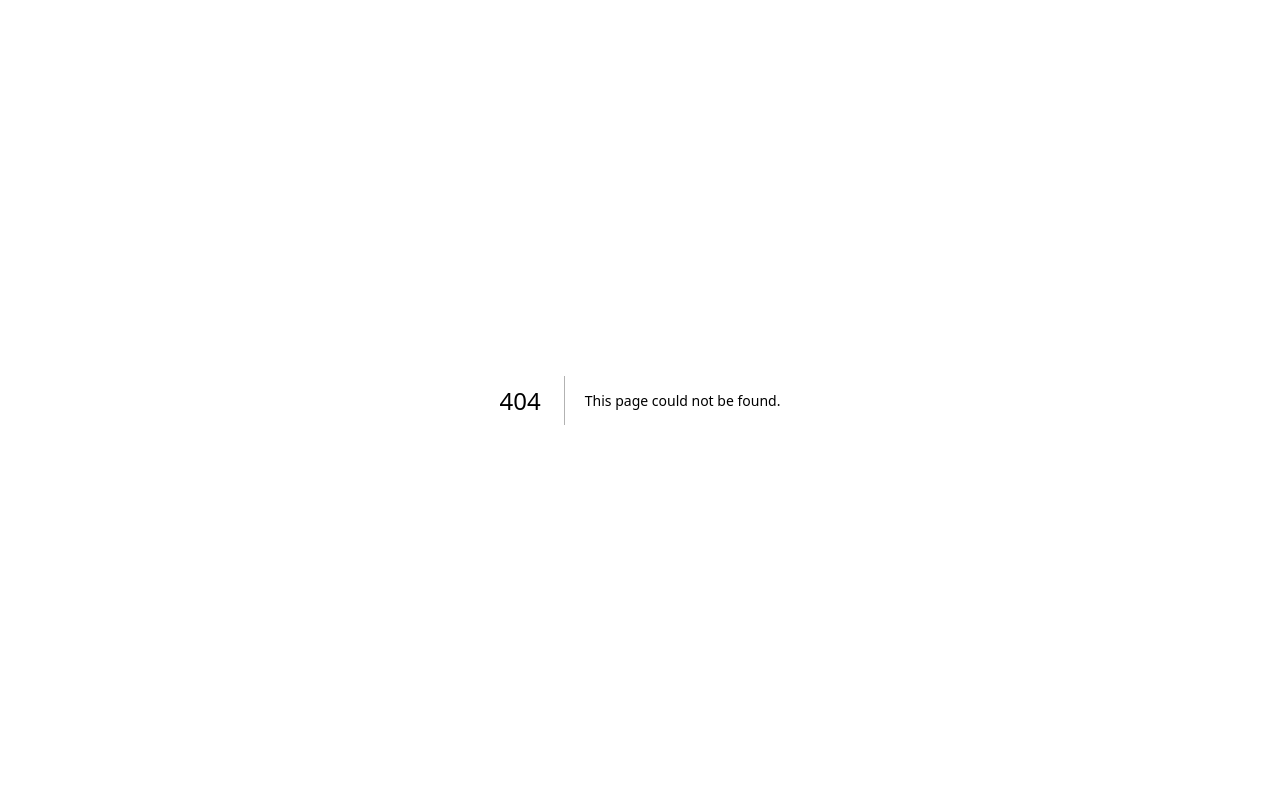
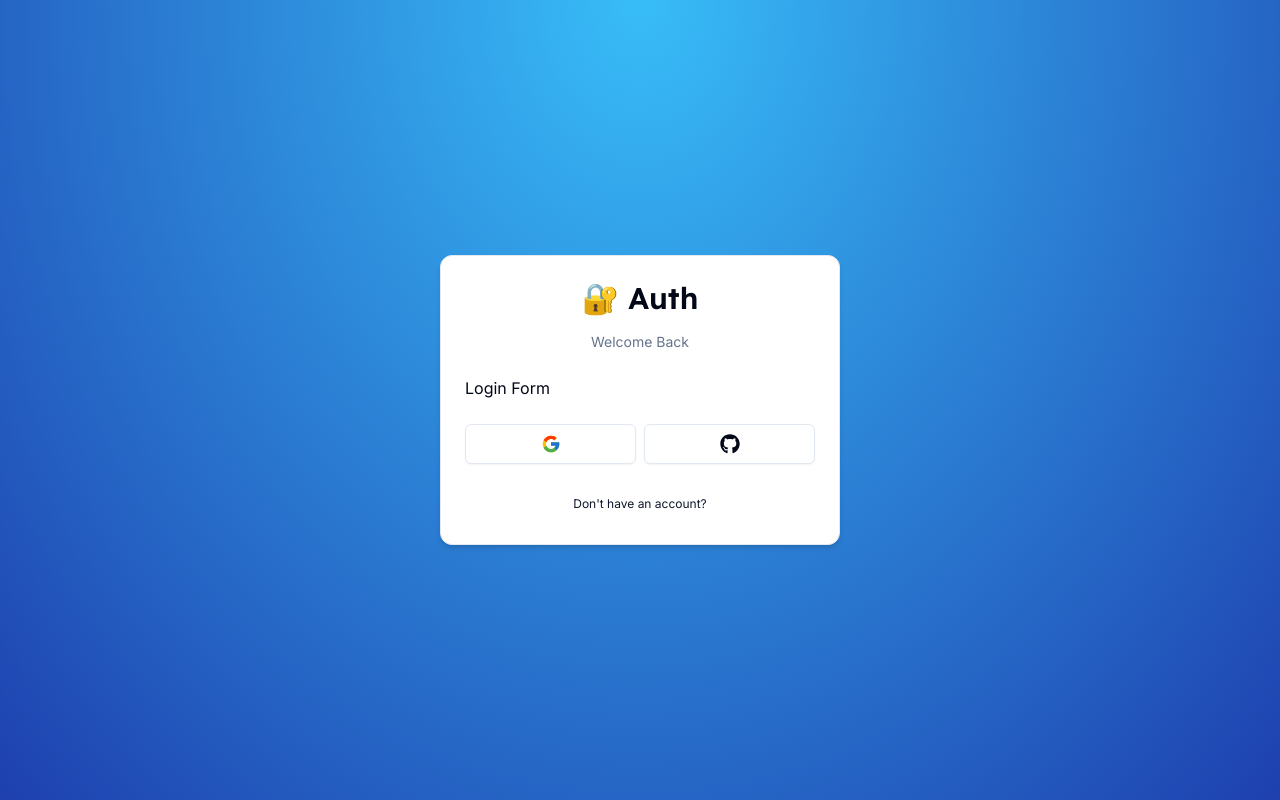
Before and after one commit to collinskchirchir/auth-js, a Next.js app: page /auth/login in a window 1280 px wide. Before the commit this address had no page. Built offline with nearby package versions, Linux system fonts and the light colour scheme.

Commit message:
reusable components for forms

```diff
--- /dev/null
+++ b/app/auth/layout.tsx
@@ -0,0 +1,11 @@
+import React from 'react';
+
+const AuthLayout = ({children}:{ children: React.ReactNode}) => {
+  return (
+    <div className="h-full flex items-center justify-center bg-[radial-gradient(ellipse_at_top,_var(--tw-gradient-stops))] from-sky-400 to-blue-800">
+      {children}
+    </div>
+  );
+};
+
+export default AuthLayout;
--- /dev/null
+++ b/app/auth/login/page.tsx
@@ -0,0 +1,10 @@
+import React from 'react';
+import { LoginForm } from '@/components/auth/login-form';
+
+const LoginPage = () => {
+  return (
+      <LoginForm />
+  );
+};
+
+export default LoginPage;
--- /dev/null
+++ b/components/auth/back-button.tsx
@@ -0,0 +1,23 @@
+'use client';
+import { Button } from '@/components/ui/button';
+import Link from 'next/link';
+
+interface BackButtonProps {
+  href: string;
+  label: string;
+}
+
+export const BackButton = ({ href, label }: BackButtonProps) => {
+  return (
+    <Button
+      variant='link'
+      className='font-normal w-full'
+      size='sm'
+      asChild
+    >
+      <Link href={href}>
+        {label}
+      </Link>
+    </Button>
+  );
+};
--- /dev/null
+++ b/components/auth/card-wrapper.tsx
@@ -0,0 +1,45 @@
+import React from 'react';
+import { Card, CardContent, CardFooter, CardHeader } from '@/components/ui/card';
+import { Header } from '@/components/auth/header';
+import { Social } from '@/components/auth/social';
+import { BackButton } from '@/components/auth/back-button';
+
+interface ICardWrapperProps {
+  children?: React.ReactNode;
+  headerLabel: string;
+  backButtonLabel: string;
+  backButtonHref: string;
+  showSocial?: boolean;
+}
+
+const CardWrapper = ({
+                       children,
+                       headerLabel,
+                       backButtonLabel,
+                       backButtonHref,
+                       showSocial,
+                     }: ICardWrapperProps) => {
+  return (
+    <Card className="w-[400px] shadow-md">
+      <CardHeader>
+        <Header label={headerLabel} />
+      </CardHeader>
+      <CardContent>
+        {children}
+      </CardContent>
+      {showSocial && (
+        <CardFooter>
+          <Social />
+        </CardFooter>
+      )}
+      <CardFooter>
+        <BackButton
+          label={backButtonLabel}
+          href={backButtonHref}
+        />
+      </CardFooter>
+    </Card>
+  );
+};
+
+export default CardWrapper;
--- /dev/null
+++ b/components/auth/header.tsx
@@ -0,0 +1,19 @@
+'use client'
+import { cn } from '@/lib/utils';
+
+interface HeaderProps {
+  label: string
+}
+
+export const Header = ({label}: HeaderProps) => {
+  return (
+    <div className="w-full flex flex-col gap-y-4 items-center">
+      <h1 className={cn('text-3xl font-semibold font-lexend')}>
+        🔐 Auth
+      </h1>
+      <p className="text-muted-foreground text-sm">
+        {label}
+      </p>
+    </div>
+  )
+}
--- /dev/null
+++ b/components/auth/login-form.tsx
@@ -0,0 +1,16 @@
+import React from 'react';
+import CardWrapper from '@/components/auth/card-wrapper';
+
+export const LoginForm = () => {
+  return (
+    <CardWrapper
+      headerLabel='Welcome Back'
+      backButtonLabel="Don't have an account?"
+      backButtonHref='/auth/register'
+      showSocial
+    >
+      Login Form
+    </CardWrapper>
+
+  );
+};
--- /dev/null
+++ b/components/auth/social.tsx
@@ -0,0 +1,30 @@
+'use client';
+import React from 'react';
+import { Button } from '@/components/ui/button';
+import { FcGoogle } from 'react-icons/fc';
+import { FaGithub } from 'react-icons/fa';
+
+export const Social = () => {
+  return (
+    <div className="flex items-center w-full gap-x-2">
+      <Button
+        size="lg"
+        className="w-full"
+        variant="outline"
+        onClick={() => {
+        }}
+      >
+        <FcGoogle className="size-5" />
+      </Button>
+      <Button
+        size="lg"
+        className="w-full"
+        variant="outline"
+        onClick={() => {
+        }}
+      >
+        <FaGithub className="size-5" />
+      </Button>
+    </div>
+  );
+};
--- /dev/null
+++ b/components/ui/card.tsx
@@ -0,0 +1,76 @@
+import * as React from "react"
+
+import { cn } from "@/lib/utils"
+
+const Card = React.forwardRef<
+  HTMLDivElement,
+  React.HTMLAttributes<HTMLDivElement>
+>(({ className, ...props }, ref) => (
+  <div
+    ref={ref}
+    className={cn(
+      "rounded-xl border bg-card text-card-foreground shadow",
+      className
+    )}
+    {...props}
+  />
+))
+Card.displayName = "Card"
+
+const CardHeader = React.forwardRef<
+  HTMLDivElement,
+  React.HTMLAttributes<HTMLDivElement>
+>(({ className, ...props }, ref) => (
+  <div
+    ref={ref}
+    className={cn("flex flex-col space-y-1.5 p-6", className)}
+    {...props}
+  />
+))
+CardHeader.displayName = "CardHeader"
+
+const CardTitle = React.forwardRef<
+  HTMLParagraphElement,
+  React.HTMLAttributes<HTMLHeadingElement>
+>(({ className, ...props }, ref) => (
+  <h3
+    ref={ref}
+    className={cn("font-semibold leading-none tracking-tight", className)}
+    {...props}
+  />
+))
+CardTitle.displayName = "CardTitle"
+
+const CardDescription = React.forwardRef<
+  HTMLParagraphElement,
+  React.HTMLAttributes<HTMLParagraphElement>
+>(({ className, ...props }, ref) => (
+  <p
+    ref={ref}
+    className={cn("text-sm text-muted-foreground", className)}
+    {...props}
+  />
+))
+CardDescription.displayName = "CardDescription"
+
+const CardContent = React.forwardRef<
+  HTMLDivElement,
+  React.HTMLAttributes<HTMLDivElement>
+>(({ className, ...props }, ref) => (
+  <div ref={ref} className={cn("p-6 pt-0", className)} {...props} />
+))
+CardContent.displayName = "CardContent"
+
+const CardFooter = React.forwardRef<
+  HTMLDivElement,
+  React.HTMLAttributes<HTMLDivElement>
+>(({ className, ...props }, ref) => (
+  <div
+    ref={ref}
+    className={cn("flex items-center p-6 pt-0", className)}
+    {...props}
+  />
+))
+CardFooter.displayName = "CardFooter"
+
+export { Card, CardHeader, CardFooter, CardTitle, CardDescription, CardContent }
--- a/package.json
+++ b/package.json
@@ -20,6 +20,7 @@
     "prettier": "^3.3.2",
     "react": "^18",
     "react-dom": "^18",
+    "react-icons": "^5.2.1",
     "tailwind-merge": "^2.3.0",
     "tailwindcss-animate": "^1.0.7"
   },
```
Also changed, not shown: 1 other file (tests, documents, lock files or other folders).
